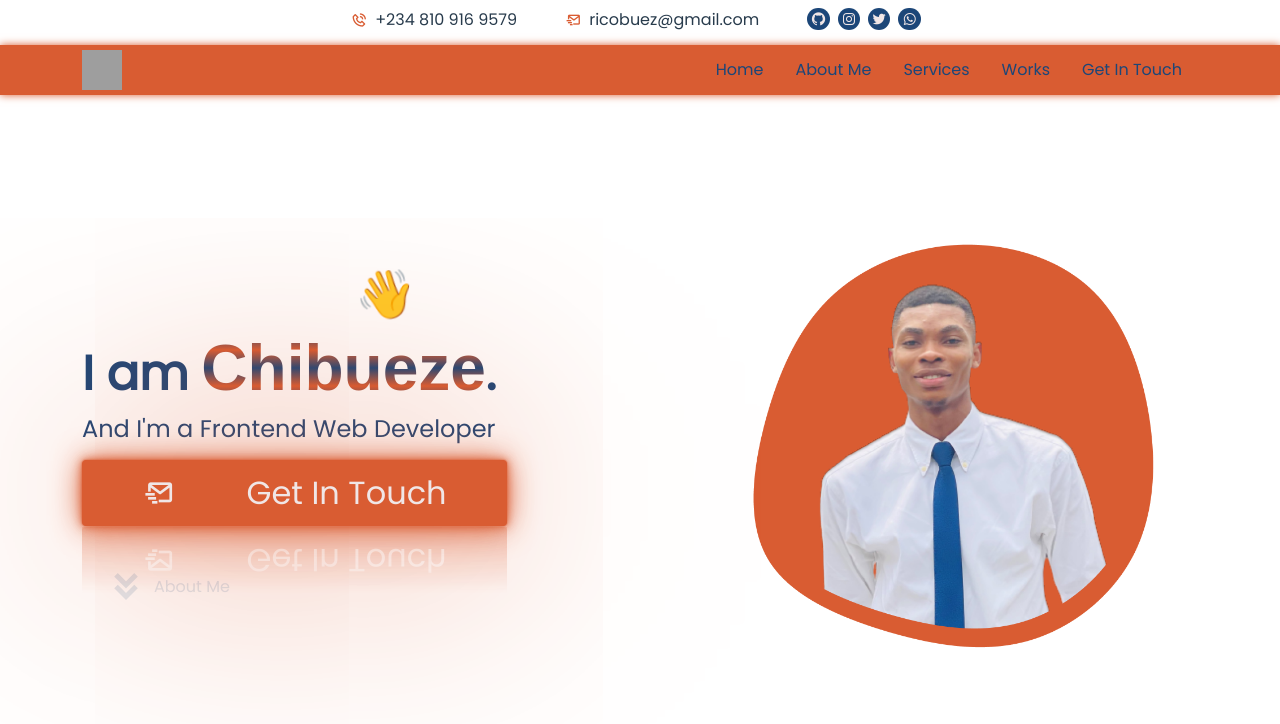
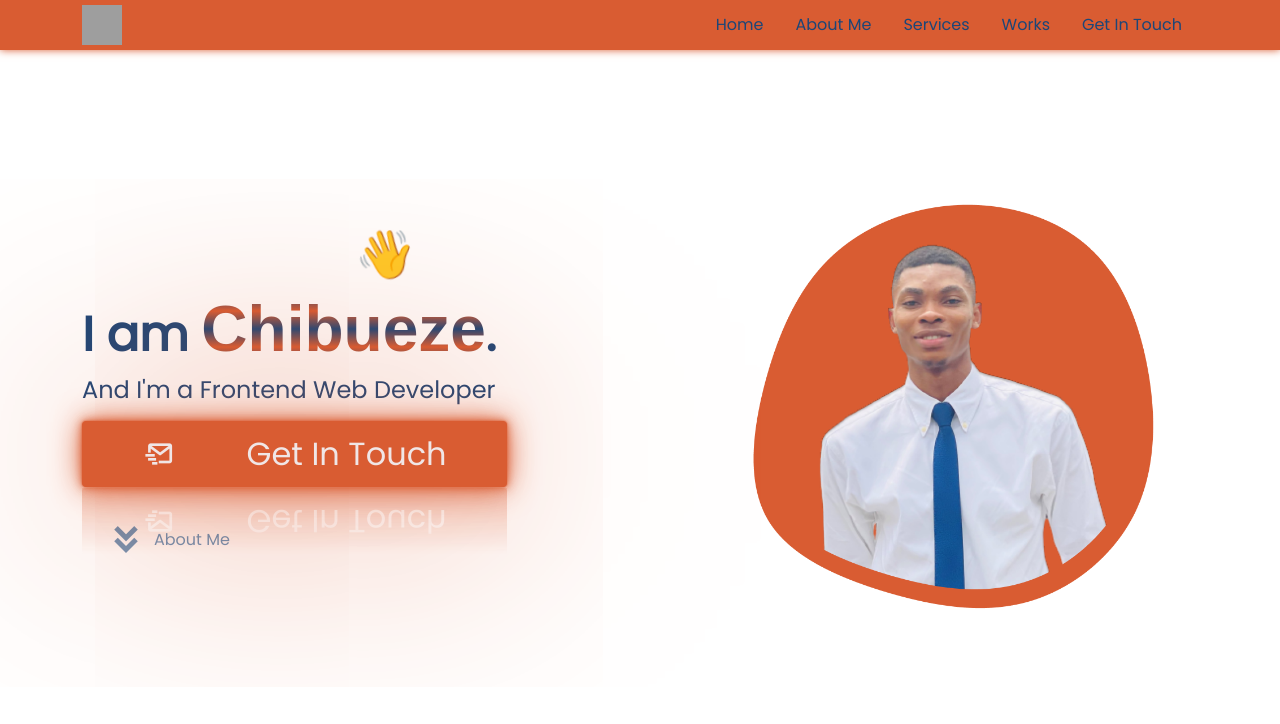
Before and after one commit to buezrico/portfolio-nextjs, a Next.js app: page / in a window 1280 px wide. Shown: the top 724 px of the page. Built offline with nearby package versions, Linux system fonts and the light colour scheme; grey boxes are pictures that could not be loaded.

Commit message:
made the navbar fixed

```diff
--- a/pages/index.tsx
+++ b/pages/index.tsx
@@ -5,7 +5,7 @@ import Navbar from "../components/Navbar";
 
 export default function Home() {
   return (
-    <div className="">
+    <div className="portfolio">
       <Head>
         <title>Buez Rico</title>
         <meta name="description" content="My Portfolio Website" />
@@ -22,7 +22,7 @@ export default function Home() {
       </Head>
 
       <header>
-        <div className="top-info ">
+        {/* <div className="top-info ">
           <div className="phone contact-info">
             <i className="bx bx-phone-call bx-tada-hover"></i>
             <p>+234 810 916 9579</p>
@@ -37,7 +37,7 @@ export default function Home() {
             <i className="bx bxl-twitter bx-tada-hover"></i>
             <i className="bx bxl-whatsapp bx-tada-hover"></i>
           </div>
-        </div>
+        </div> */}
         <Navbar />
 
         <div className="content container">
@@ -69,6 +69,11 @@ export default function Home() {
           <div className="about-section"></div>
         </div>
       </main>
+      <main className="about">
+        <div className="container">
+          <div className="about-section"></div>
+        </div>
+      </main>
     </div>
   );
 }
--- a/styles/globals.scss
+++ b/styles/globals.scss
@@ -22,19 +22,22 @@ p {
   margin: 0;
 }
 
+.portfolio {
+  position: relative;
+}
+
 header {
   height: 100vh;
   display: flex;
   flex-direction: column;
   justify-content: space-between;
+  align-items: center;
 
   .top-info {
     display: flex;
     justify-content: center;
     padding: 0.5rem;
-    @media screen and (max-width: 768px) {
-      display: none;
-    }
+
     .contact-info {
       display: flex;
       align-items: center;
@@ -64,14 +67,10 @@ header {
   nav {
     background: rgba(217, 92, 50);
     color: $primary;
-    position: sticky;
-    top: 0;
-    left: 0;
+    position: fixed;
     width: 100%;
     box-shadow: 0 0 0.5rem $secondary;
-    // top: 0;
     z-index: 10;
-    // box-shadow: ;
     .inner {
       display: flex;
       align-items: center;
@@ -82,7 +81,7 @@ header {
         color: $light;
         cursor: pointer;
         padding: 0.2rem;
-        border-radius: 50%;
+        border-radius: 35%;
       }
 
       ul {
@@ -98,17 +97,13 @@ header {
       }
     }
   }
-  h1 {
-    color: linear-gradient();
-  }
 
   .content {
-    height: 90%;
+    height: 100%;
     width: 100%;
     display: flex;
     align-items: center;
     justify-content: center;
-    padding-bottom: 1rem;
     @media screen and (max-width: 768px) {
       flex-direction: column;
     }
@@ -227,5 +222,5 @@ header {
 }
 
 .about {
-  // height: 100vh;
+  height: 100vh;
 }
```
